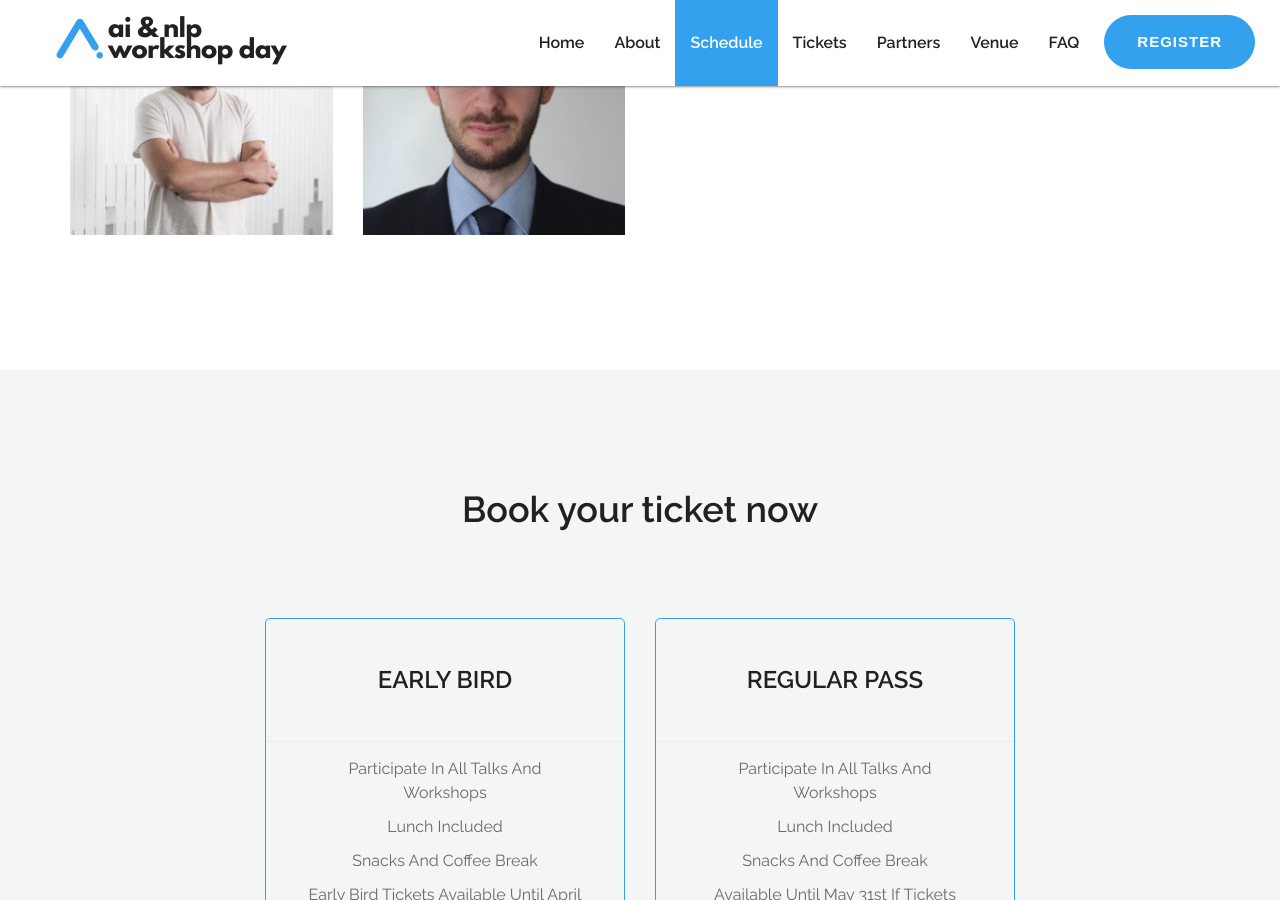
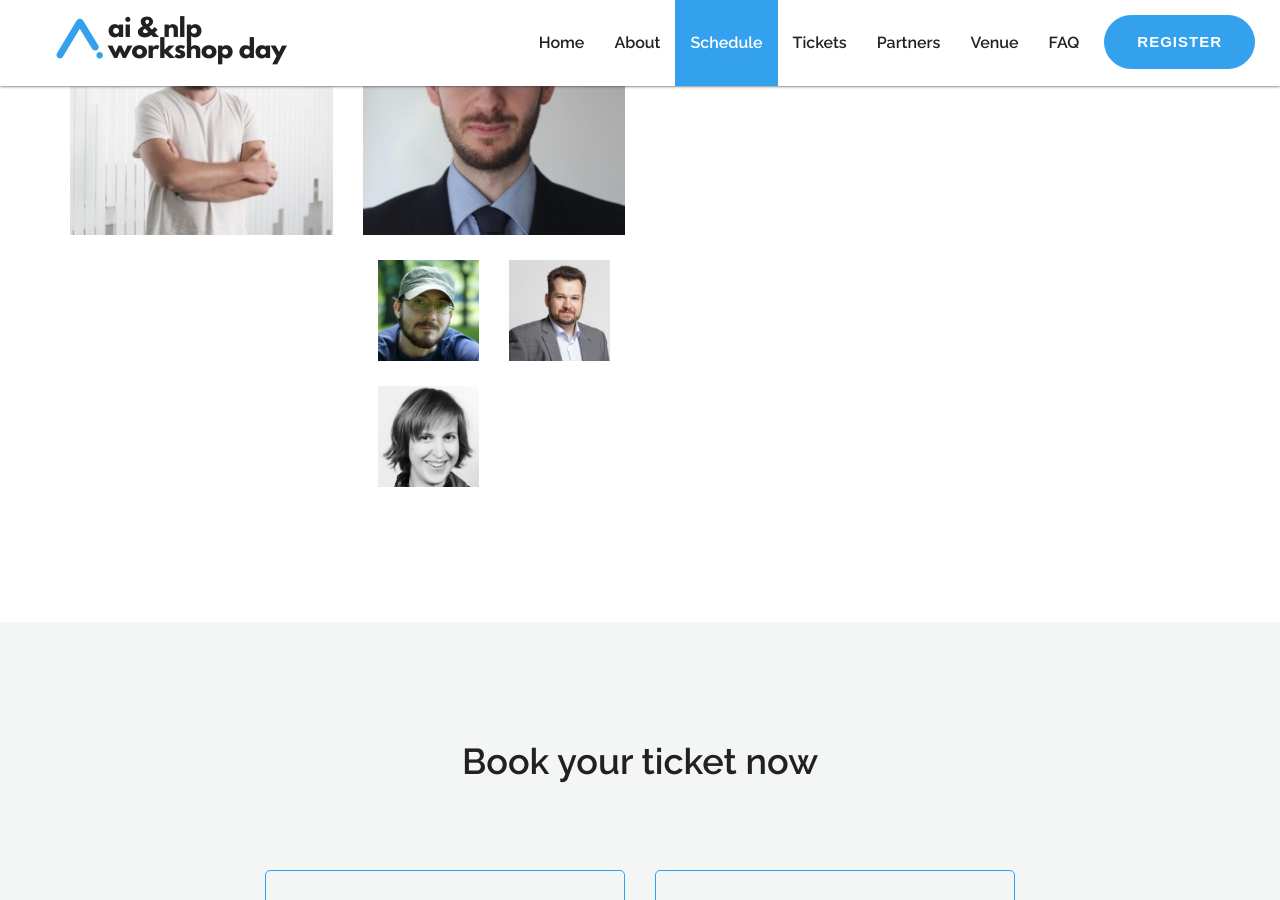
Before and after one commit to nlpday/nlpday-19, a Jekyll site: the page built from index.html, in a window 1280 px wide and 900 px high, scrolled down 3753 px. Built offline with Jekyll 4.4.1, drawn with Linux system fonts in a browser that asks for light colours; nearby versions of some CDN libraries; library files that are not in the unit come from our copies.

Commit message:
speakers

```diff
--- a/_includes/index/speakers.html
+++ b/_includes/index/speakers.html
@@ -37,13 +37,9 @@
                                                 <div class="img-block">
                                                     <img src="assets/img/speaker/rstankiewicz.jpg" alt="" class="img-responsive">
                                                 </div>
-
                                                 <div class="speaker-info">
                                                     <h4>Radosław Stankiewicz</h4>
-
                                                     <ul class="list-inline speaker-social">
-
-
                                                     </ul>
                                                 </div>
                                             </div>
@@ -54,13 +50,9 @@
                                                 <div class="img-block">
                                                     <img src="assets/img/speaker/kmrzyglod.jpg" alt="" class="img-responsive">
                                                 </div>
-
                                                 <div class="speaker-info">
                                                     <h4>Kamil Mrzygłód</h4>
-
                                                     <ul class="list-inline speaker-social">
-
-
                                                     </ul>
                                                 </div>
                                             </div>
@@ -74,11 +66,50 @@
                                                     <h4>Paweł Ekk-Cierniakowski</h4>
                                                     <p>Advanced Analytics Expert at Polpharma / Trainer at Sages / PhD Candidate at Warsaw School of Economics</p>
                                                     <ul class="list-inline speaker-social">
-                                                       <li><a href="https://gonito.net/gitlist/geval.git/"><i class="fa fa-git"></i></a></li>
-                                                        <li><a href="https://www.linkedin.com/in/filip-graliński-9a6a1245/"><i class="fa fa-linkedin"></i></a></li>
                                                     </ul>
                                                 </div>
                                             </div>
+
+                                        <div class="col-md-6 col-sm-6" style="
+">
+                                            <div class="speaker-box">
+                                                <div class="img-block">
+                                                    <img src="assets/img/speaker/pcyrta.jpg" alt="" class="img-responsive">
+                                                </div>
+                                                <div class="speaker-info">
+                                                    <h4>Paweł Cyrta</h4>
+                                                    <ul class="list-inline speaker-social">
+                                                    </ul>
+                                                </div>
+                                            </div>
+                                        </div>
+
+                                        <div class="col-md-6 col-sm-6" style="
+">
+                                            <div class="speaker-box">
+                                                <div class="img-block">
+                                                    <img src="assets/img/speaker/jnowacki.jpg" alt="" class="img-responsive">
+                                                </div>
+                                                <div class="speaker-info">
+                                                    <h4>Jakub Nowacki</h4>
+                                                    <ul class="list-inline speaker-social">
+                                                    </ul>
+                                                </div>
+                                            </div>
+                                        </div>
+                                        <div class="col-md-6 col-sm-6" style="
+">
+                                            <div class="speaker-box">
+                                                <div class="img-block">
+                                                    <img src="assets/img/speaker/team12.jpg" alt="" class="img-responsive">
+                                                </div>
+                                                <div class="speaker-info">
+                                                    <h4>Anna Wróblewska</h4>
+                                                    <ul class="list-inline speaker-social">
+                                                    </ul>
+                                                </div>
+                                            </div>
+                                        </div>
 
                                     <!--item end-->
 
```
Also changed, not shown: assets/img/speaker/jnowacki.jpg (added), assets/img/speaker/pcyrta.jpg (added).
